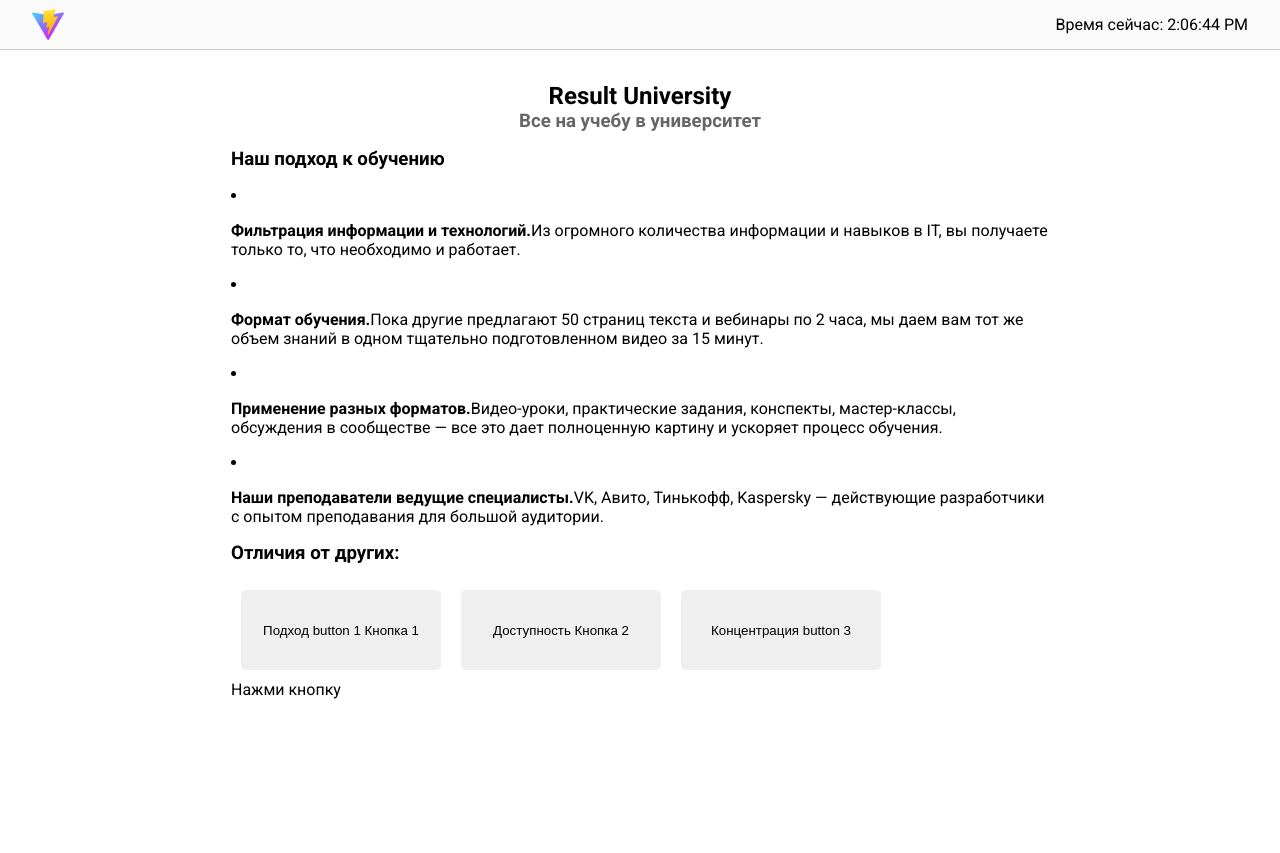
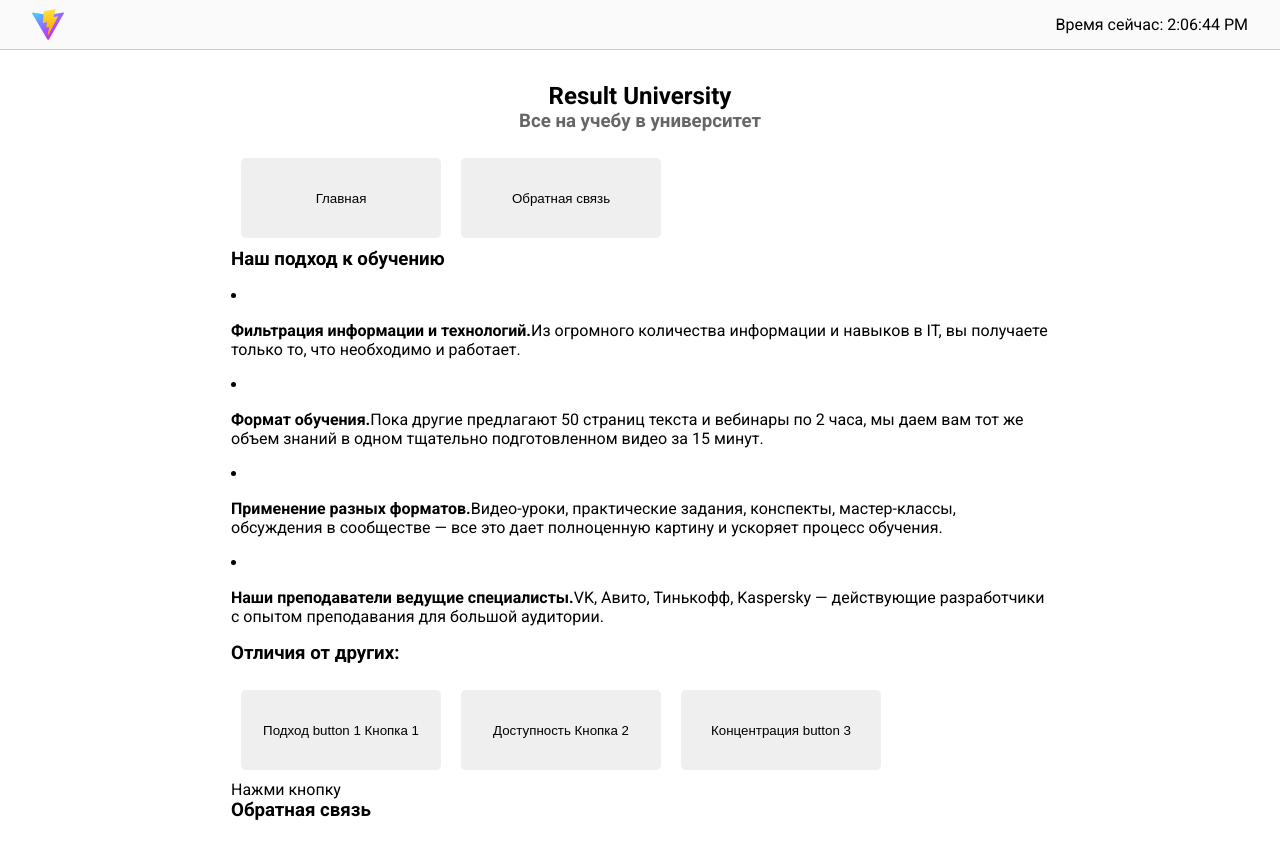
Before and after one commit to Elisei-Trifan/react-vite, a React (Vite) app: page / in a window 1280 px wide. Before the commit the page ends 800 px from the top, so only its background shows below. Built offline with nearby package versions, Linux system fonts and the light colour scheme; the HTML template or start-up script is replaced by a standard one.

Commit message:
add new file

```diff
--- a/src/App.jsx
+++ b/src/App.jsx
@@ -1,7 +1,9 @@
+import FeedbackSection from './components/FeedbackSection'
 import Header from './components/Header'
 import IntroSection from './components/IntroSection'
 import Section from './components/Section'
 import SectionButton from './components/SectionButton'
+import TabsSection from './components/TabsSection'
 
 function App() {
   return (
@@ -9,8 +11,12 @@ function App() {
       <Header />
       <main>
         <IntroSection />
+        <TabsSection />
+
         <Section />
         <SectionButton />
+
+        <FeedbackSection />
       </main>
     </>
   )
--- a/src/components/Button/Button.jsx
+++ b/src/components/Button/Button.jsx
@@ -3,7 +3,13 @@
 import { act } from 'react'
 import './button.css'
 
-export default function Button({ text, active, children, title, onClick }) {
+export default function Button({
+  text = ' ',
+  active,
+  children,
+  title = ' ',
+  onClick,
+}) {
   return (
     <button
       className={active ? 'button active' : 'button'}
--- /dev/null
+++ b/src/components/FeedbackSection.jsx
@@ -0,0 +1,7 @@
+export default function FeedbackSection() {
+  return (
+    <section>
+      <h3>Обратная связь</h3>
+    </section>
+  )
+}
```
